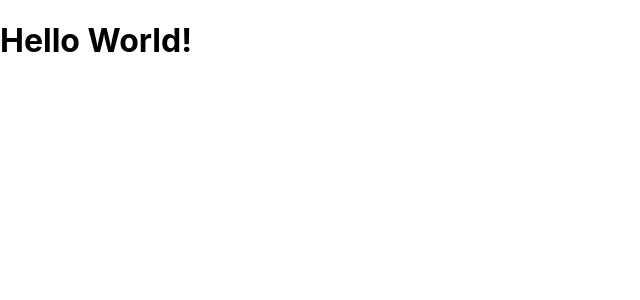
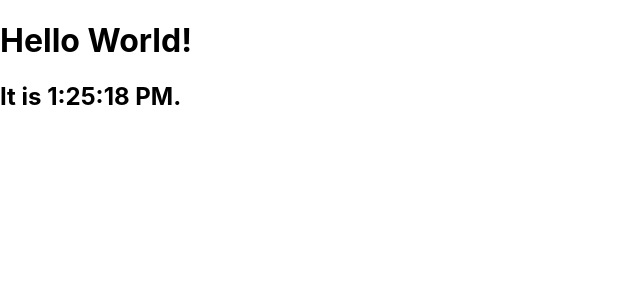
Before and after one commit to Nathan-Dean371/Data-Representation-Querying, a React (Create React App) app in the folder Lab 2/my-app/: page / in a window 1280 px wide. Shown: the top 300 px of the page, without its empty margins (0-640 px from the left). Built offline with nearby package versions, Linux system fonts and the light colour scheme.

Commit message:
Added date JS below "Hello World"

```diff
--- a/Lab 2/my-app/src/App.js
+++ b/Lab 2/my-app/src/App.js
@@ -5,6 +5,7 @@ function App() {
   return (
     <div>
       <h1>Hello World!</h1>
+      <h2>It is {new Date().toLocaleTimeString()}.</h2>
     </div>
   );
 }
```
